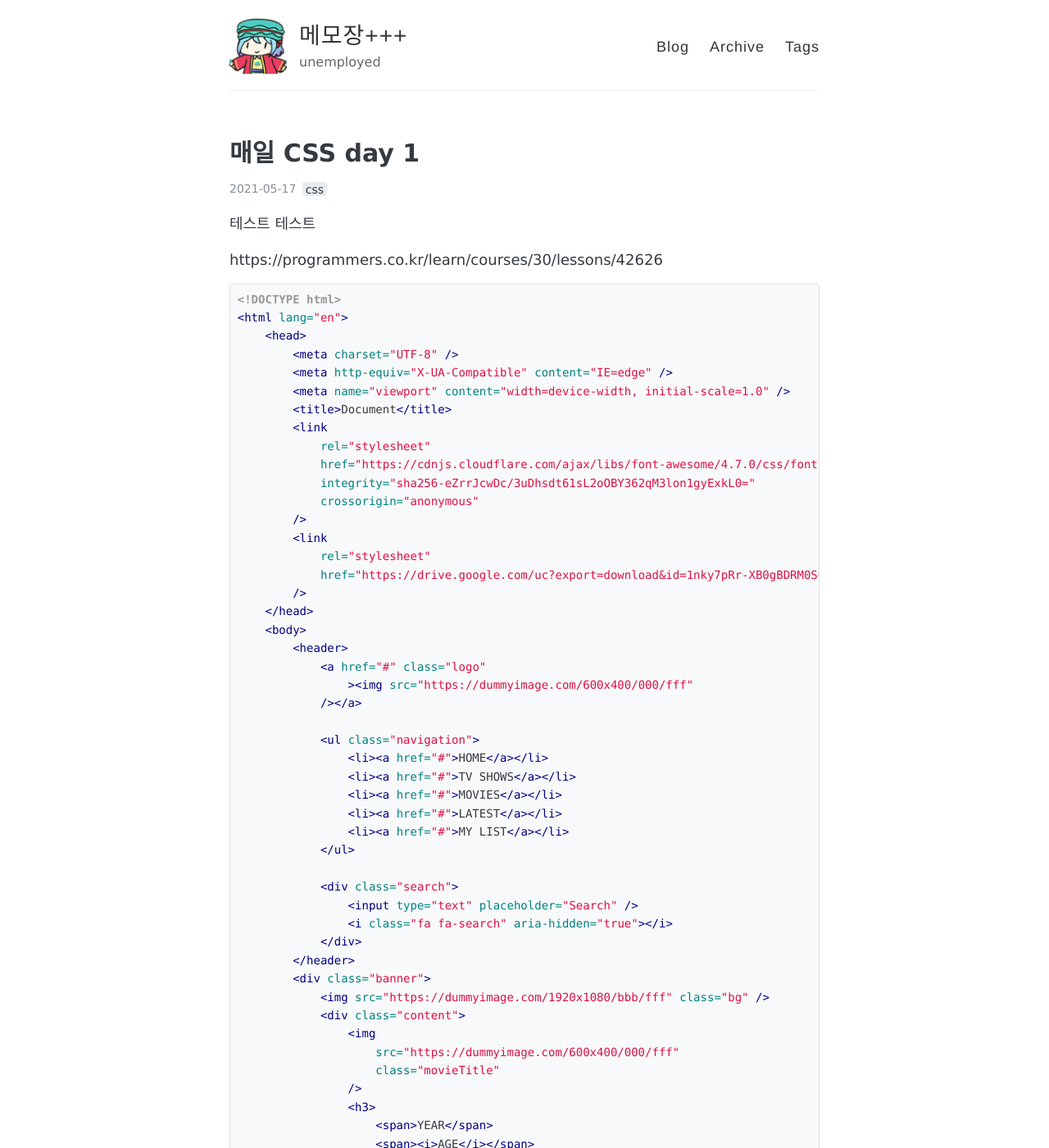
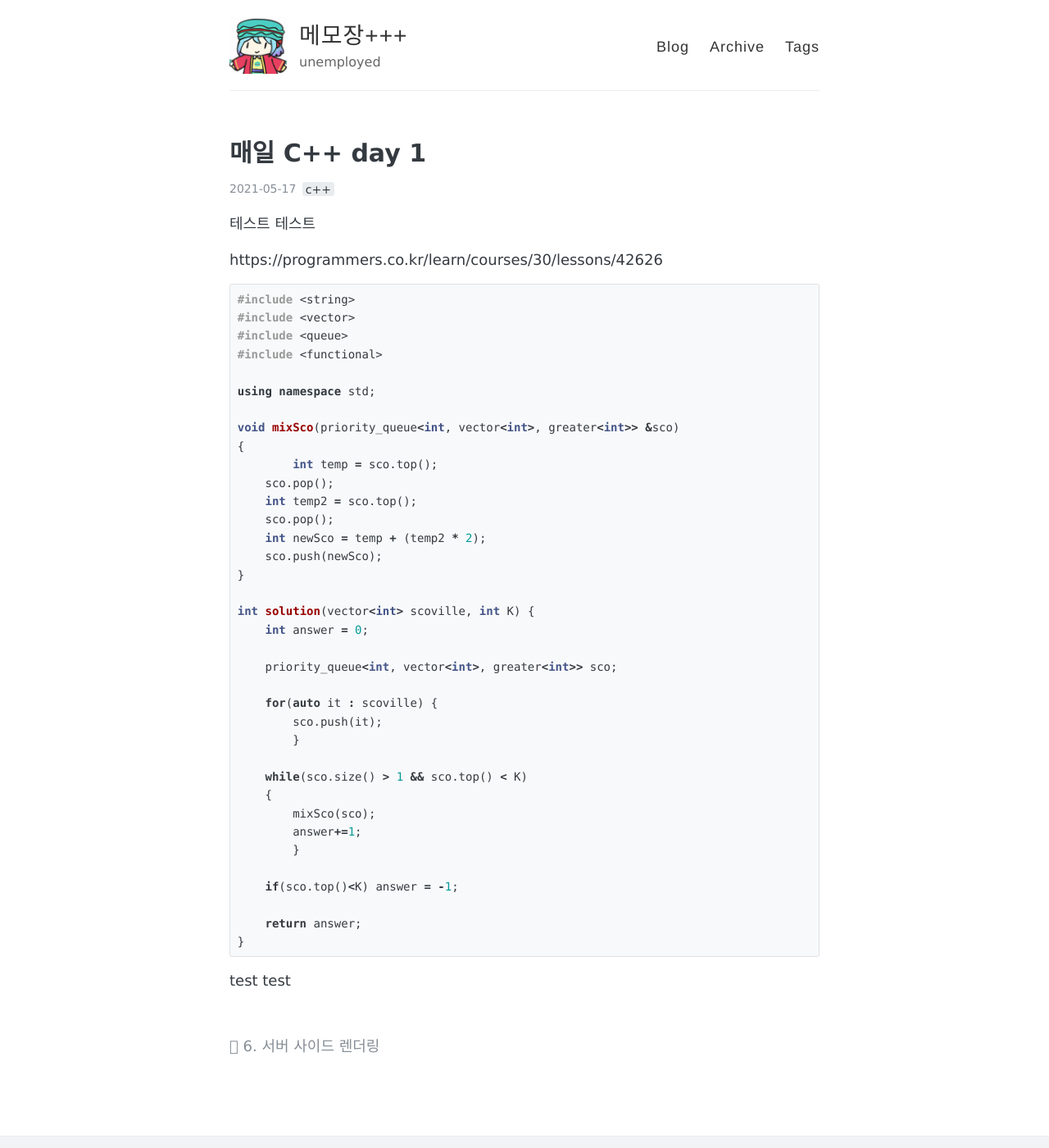
Before and after one commit to qawsed6518/qawsed6518.github.io, a Jekyll site: the page built from _posts/2021-05-17-c++01.md, in a window 1280 px wide and 1400 px high. Shown: the whole window at 82% size. Built offline with Jekyll 4.4.1, drawn with Linux system fonts in a browser that asks for light colours; some of the changed text lies outside the part shown.

Commit message:
Update 2021-05-17-c++01.md

````diff
--- a/_posts/2021-05-17-c++01.md
+++ b/_posts/2021-05-17-c++01.md
@@ -1,7 +1,7 @@
 ---
 layout: post
-title: "매일 CSS day 1"
-tags: [css]
+title: "매일 C++ day 1"
+tags: [c++]
 comments: false
 ---
 
@@ -10,105 +10,43 @@ comments: false
 https://programmers.co.kr/learn/courses/30/lessons/42626
 
 
-```html
-<!DOCTYPE html>
-<html lang="en">
-    <head>
-        <meta charset="UTF-8" />
-        <meta http-equiv="X-UA-Compatible" content="IE=edge" />
-        <meta name="viewport" content="width=device-width, initial-scale=1.0" />
-        <title>Document</title>
-        <link
-            rel="stylesheet"
-            href="https://cdnjs.cloudflare.com/ajax/libs/font-awesome/4.7.0/css/font-awesome.min.css"
-            integrity="sha256-eZrrJcwDc/3uDhsdt61sL2oOBY362qM3lon1gyExkL0="
-            crossorigin="anonymous"
-        />
-        <link
-            rel="stylesheet"
-            href="https://drive.google.com/uc?export=download&id=1nky7pRr-XB0gBDRM0SCXBYqXM4Emj8QX"
-        />
-    </head>
-    <body>
-        <header>
-            <a href="#" class="logo"
-                ><img src="https://dummyimage.com/600x400/000/fff"
-            /></a>
+```c++
+#include <string>
+#include <vector>
+#include <queue>
+#include <functional>
 
-            <ul class="navigation">
-                <li><a href="#">HOME</a></li>
-                <li><a href="#">TV SHOWS</a></li>
-                <li><a href="#">MOVIES</a></li>
-                <li><a href="#">LATEST</a></li>
-                <li><a href="#">MY LIST</a></li>
-            </ul>
+using namespace std;
 
-            <div class="search">
-                <input type="text" placeholder="Search" />
-                <i class="fa fa-search" aria-hidden="true"></i>
-            </div>
-        </header>
-        <div class="banner">
-            <img src="https://dummyimage.com/1920x1080/bbb/fff" class="bg" />
-            <div class="content">
-                <img
-                    src="https://dummyimage.com/600x400/000/fff"
-                    class="movieTitle"
-                />
-                <h3>
-                    <span>YEAR</span>
-                    <span><i>AGE</i></span>
-                    <span>RUNTIME</span>
-                    <span>GENRES</span>
-                </h3>
-                <p>
-                    Lorem ipsum dolor sit, amet consectetur adipisicing elit.
-                    Nemo amet fugiat deserunt at sint nostrum a quaerat, iusto
-                    ratione cumque nobis sunt eos harum vero tempore asperiores
-                    maiores. Tempore, cupiditate?
-                </p>
-                <div class="buttons">
-                    <a href="#"
-                        ><i class="fa fa-play" aria-hidden="true"></i>Plays</a
-                    >
-                    <a href="#"
-                        ><i class="fa fa-plus" aria-hidden="true">My List</i></a
-                    >
-                </div>
-            </div>
-            <a class="play" onclick="toggleVideo();">
-                <img src="https://dummyimage.com/300x200/b34db3/fff" /> watch
-                trailer
-            </a>
-        </div>
-        <div class="trailer">
-            <iframe
-                width="2544"
-                height="1198"
-                src="https://www.youtube.com/embed/rrwBnlYOp4g"
-                title="YouTube video player"
-                frameborder="0"
-                allow="accelerometer; autoplay; clipboard-write; encrypted-media; gyroscope; picture-in-picture"
-                allowfullscreen
-            ></iframe>
-            <i
-                class="fa fa-times close"
-                onclick="toggleVideo();"
-                aria-hidden="true"
-            ></i>
-        </div>
+void mixSco(priority_queue<int, vector<int>, greater<int>> &sco)
+{
+	int temp = sco.top();
+    sco.pop();
+    int temp2 = sco.top();
+    sco.pop();
+    int newSco = temp + (temp2 * 2);
+    sco.push(newSco);
+}
 
-        <script>
-            function toggleVideo() {
-                const trailer = document.querySelector(".trailer");
-                const video = document.querySelector("iframe");
-                trailer.classList.toggle("active");
-                video.currentTime = 0;
-                video.pause();
-            }
-        </script>
-    </body>
-</html>
+int solution(vector<int> scoville, int K) {
+    int answer = 0;
+
+    priority_queue<int, vector<int>, greater<int>> sco;
+
+    for(auto it : scoville) {
+    	sco.push(it);
+	}
+
+    while(sco.size() > 1 && sco.top() < K)
+    {
+        mixSco(sco);
+        answer+=1;
+	}
+
+    if(sco.top()<K) answer = -1;
+
+    return answer;
+}
 ```
 
 test test
````
